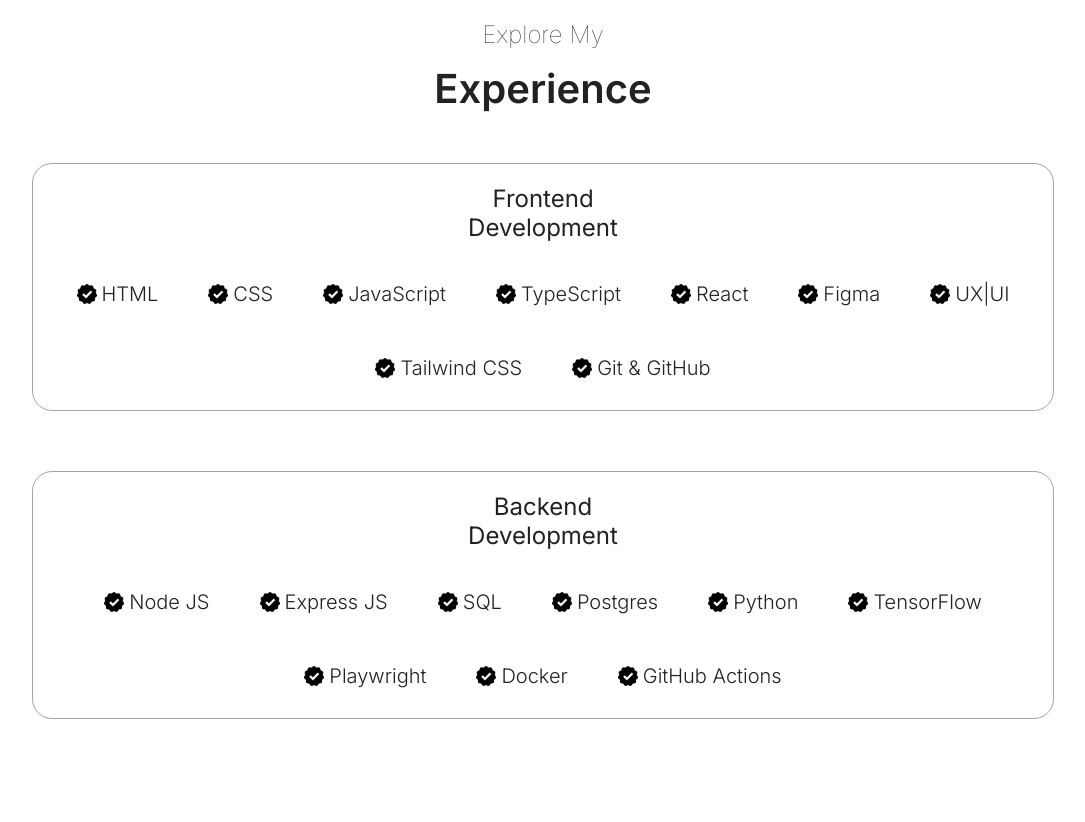
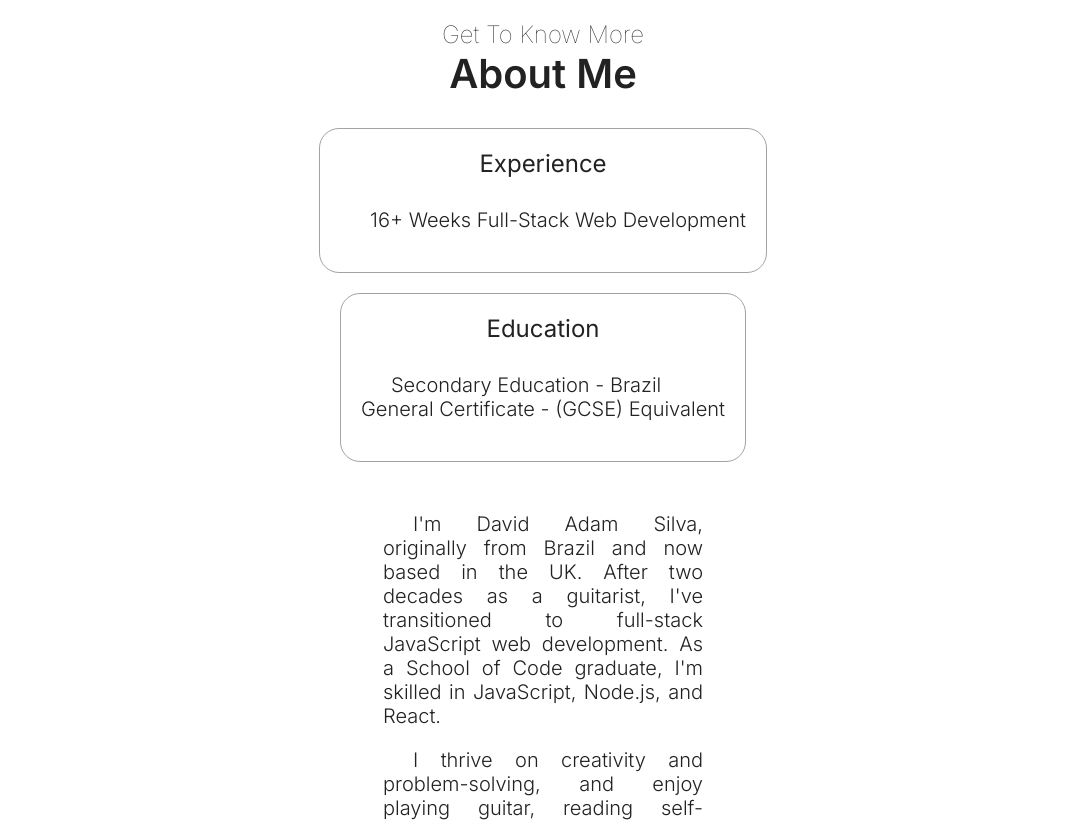
Before and after one commit to DavidAdam1323/portfolio-website-project, a React (Vite) app: page / in a window 1280 px wide. Shown: the part 880-1702 px from the top of the page, without its empty margins (97-1182 px from the left). Built offline with nearby package versions, Linux system fonts and the light colour scheme.

Commit message:
Style About section for improved layout and readability

```diff
--- a/src/App.jsx
+++ b/src/App.jsx
@@ -1,5 +1,6 @@
 import "./App.css";
 import Hero from "./sections/Hero/Hero";
+import About from "./sections/About/About";
 import Skills from "./sections/Skills/Skills";
 import Projects from "./sections/Projects/Projects";
 import Contact from "./sections/Contact/Contact";
@@ -9,6 +10,7 @@
   return (
     <>
       <Hero />
+      <About />
       <Skills />
       <Projects />
       <Contact />
--- /dev/null
+++ b/src/sections/About/About.jsx
@@ -0,0 +1,39 @@
+import styles from "./AboutStyles.module.css";
+
+function About() {
+  return (
+    <section id="about" className={styles.container}>
+      <h3 className={styles.subTitle}>Get To Know More</h3>
+      <h1>About Me</h1>
+      <div className={styles.cardSection}>
+        <div className={styles.cardAbout}>
+          <h3 className={styles.aboutTitle}>Experience</h3>
+          <p className={styles.text}>16+ Weeks Full-Stack Web Development</p>
+        </div>
+        <div className={styles.cardAbout}>
+          <h3 className={styles.aboutTitle}>Education</h3>
+          <p className={styles.text}>
+            Secondary Education - Brazil <br />
+            General Certificate - (GCSE) Equivalent
+          </p>
+        </div>
+      </div>
+      <div className={styles.aboutDetails}>
+        <p>
+          I'm David Adam Silva, originally from Brazil and now based in the UK.
+          After two decades as a guitarist, I've transitioned to full-stack
+          JavaScript web development. As a School of Code graduate, I'm skilled
+          in JavaScript, Node.js, and React.
+        </p>{" "}
+        <p>
+          I thrive on creativity and problem-solving, and enjoy playing guitar,
+          reading self-development books, riding motorcycles, and creating art.
+          Inspired by Stoicism, I'm always striving for personal growth. Let's
+          connect and build something amazing together!
+        </p>
+      </div>
+    </section>
+  );
+}
+
+export default About;
--- /dev/null
+++ b/src/sections/About/AboutStyles.module.css
@@ -0,0 +1,49 @@
+.container {
+  display: flex;
+  flex-direction: column;
+  align-items: center;
+
+  .subTitle {
+    font-weight: 100;
+  }
+
+  .cardSection {
+    display: flex;
+    flex-direction: column;
+    justify-content: space-evenly;
+    align-items: center;
+    margin: 30px;
+    gap: 20px;
+  }
+
+  .cardAbout {
+    display: flex;
+    flex-direction: column;
+    justify-content: center;
+    align-items: center;
+    padding: 20px;
+    border-radius: 20px;
+    border: rgb(163, 163, 163) 0.1rem solid;
+  }
+
+  .aboutTitle {
+    margin-bottom: 10px;
+
+    .text {
+      margin: 0;
+      text-align: center;
+    }
+  }
+
+  .aboutDetails {
+    width: 320px;
+  }
+
+  p {
+    display: block;
+    margin-block-start: 1em;
+    margin-block-end: 1em;
+    text-indent: 30px;
+    text-align: justify;
+  }
+}
```
